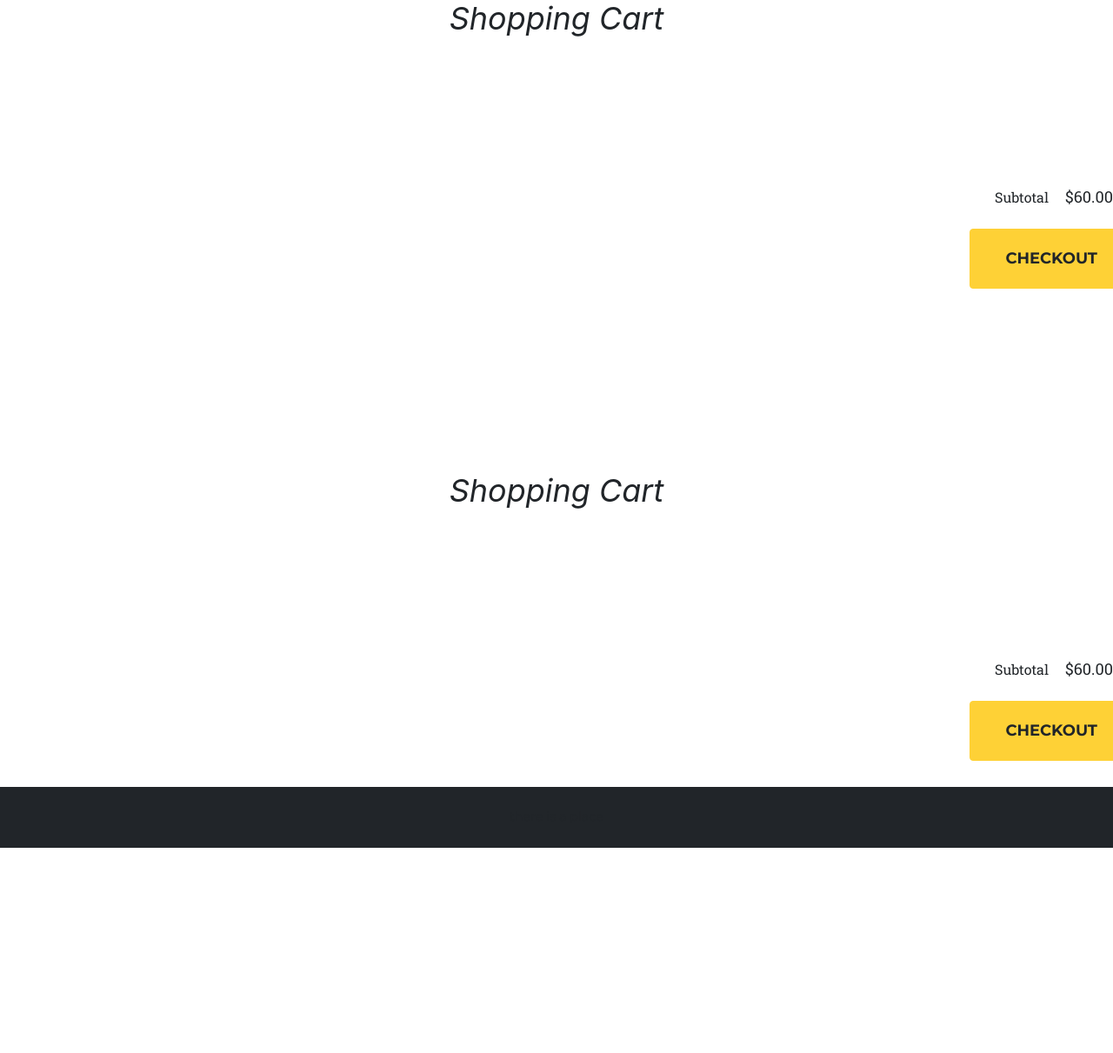
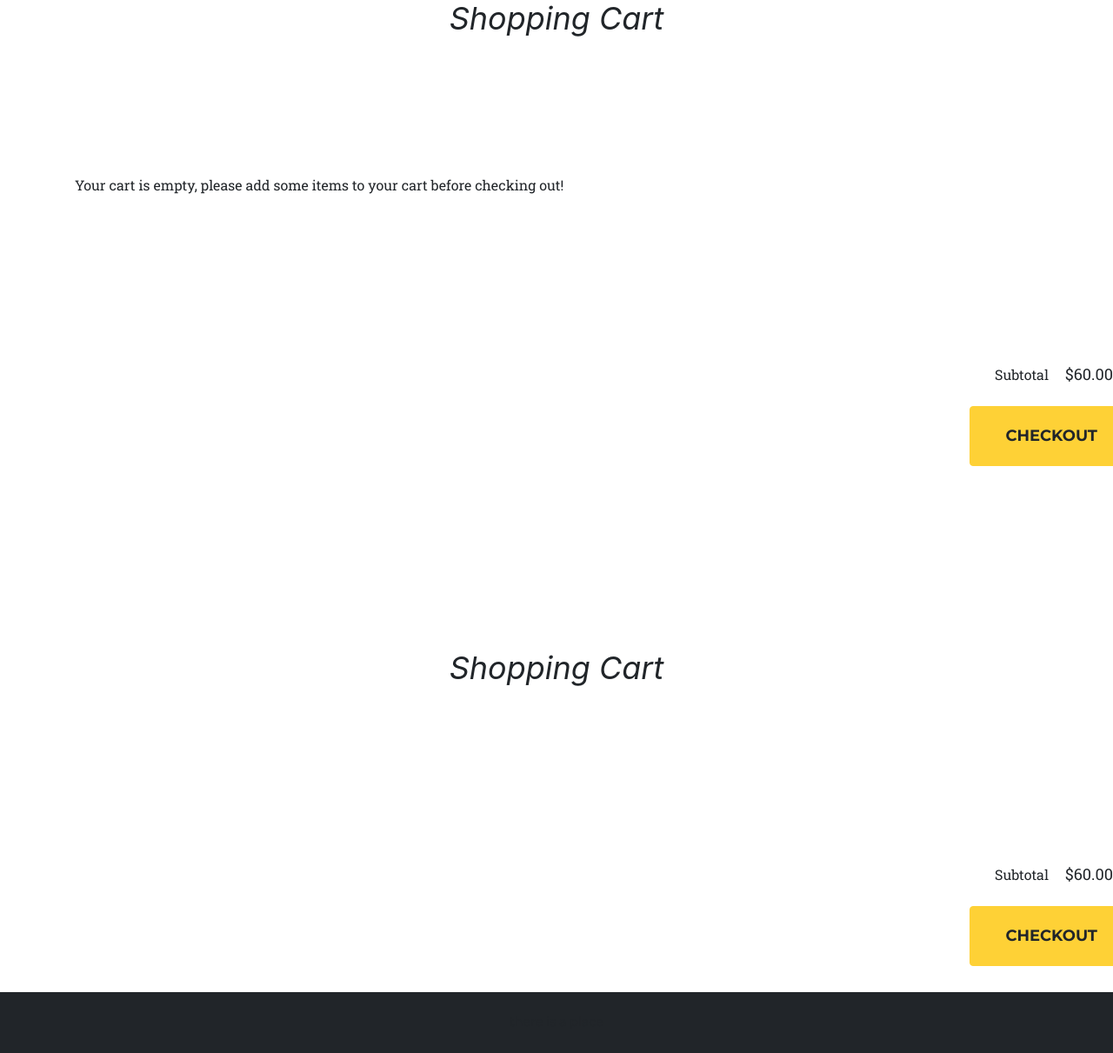
Before and after one commit to Syed-Owais-Ur-Rehman/EcommerceWebsite2, a Django app: page /shop/cart/ in a window 1280 px wide. Shown: the part 181-1392 px from the top of the page at 87% size. Before the commit the page ends 1156 px from the top, so only its background shows below. Run offline with Django 3.2, Linux system fonts and the light colour scheme; data comes from the database, SQL or seed files in the repository; some libraries are stand-ins or nearby versions; some web fonts are replaced.

Commit message:
Update cart.html

```diff
--- a/ecomweb/shop/templates/shop/cart.html
+++ b/ecomweb/shop/templates/shop/cart.html
@@ -132,48 +132,15 @@
         <!-- <a class="btn btn-primary btn-xl text-uppercase js-scroll-trigger" href="#services">Tell Me More</a> -->
         <!-- {% endif %} -->
 </header>
-<!-- {% for i in product %}
-<div class="container">
 
-    <h1 class="my-4">{{product.0.category}}</h1>
-    <div class="cartitemrow-itemtitle">
-        <span class="itemlabels">
-            <span>ITEM</span>
-        </span>
-        <div class="checkoutitemimage"></div>
-        <div class="checkoutitemdesc"></div>
-        <div class="cartitemrow-itemquantity">
-            <span class="itemlabels">
-                <span>QTY.</span>
-            </span>
-        </div>
-        <div class="cartitemrow-itemprice">
-            <span class="itemlabels">
-                <span>PRICE</span>
-            </span>
-        </div>
-    </div>
-    <div class="cartitemrow-itemlist" id="yui_3_17_2_1_1597301769396_261">
-        <div class="cartitemrow-remove">
-            <button class="button-itemremove" title="Remove Item" aria-label="Remove Item" data-test="remove-item">
-                <span aria-hidden="true">×</span></button>
-        </div>
-        <div class="checkoutitemimage">
-            <div class="cartitemrow-image"><img src="{{i.image.url}}" class="card-img-top" alt="..."></div>
-        </div>
-        <div class="checkoutitemdesc">
-            <div class="CartTableRow-itemTitle-1MDgZ">
-                <a href="https://hester-demo.squarespace.com/shop/lemons">item name</a>
-            </div>
-            <div style="opacity: 0.5;"></div>
-        </div>
-        <div class="cartitemrow-itemquantity">
-            <input type="text" pattern="[0-9]*" autocomplete="off" data-test="quantity-input"
-                class="quantity-stop item-quantity" value="6" style="width: 2rem;">
-        </div>
-        <div class="cartitemrow-itemprice">$60.00</div>
-    </div>
-{% endfor %} -->
+<!-- {% for i in product %} -->
+<div class="container" id="items">
+
+</div>
+<!-- {% endfor %} -->
+
+<!-- <input type="text" pattern="[0-9]*" autocomplete="off" data-test="quantity-input"
+            class="quantity-stop item-quantity" value="6" style="width: 2rem;"> -->
 
     <div class="cart-subtotal">
         <span style="font-size: 16px; margin-right: 15px;">
@@ -195,19 +162,32 @@
 {% block js %}
 <script>
 
-cart = JSON.parse(localStorage.getItem('cart'));
-
+if (localStorage.getItem('cart') == null) {
+    var cart = {};
+} else {
+    cart = JSON.parse(localStorage.getItem('cart'));
+}
 console.log(cart);
-
-
-if (cart[idstr] != undefined) {
-    for(i in cart) {
-        let name = cart[i];
+var sum = 0;
+if ($.isEmptyObject(cart)) {
+    //if object is empty
+    mystr = `<p>Your cart is empty, please add some items to your cart before checking out!</p>`
+    $('#items').append(mystr);
+} else {
+    for(item in cart) {
+        let itemstring = item;
+        let itemarray = itemstring.split(" % ")
+        let itemname = itemarray[0]
+        let itemcategory = itemarray[1]
+        let itemprice = itemarray[2]
+        let itemdesc = itemarray[3]
+        let itemimage = itemarray[4]
+        // console.log(itemcategory,itemname,itemprice)
         // let qty = cart[item][0];
         // sum = sum + qty;
         mystr = `<div class="container">
 
-<h1 class="my-4">{{product.0.category}}</h1>
+<h1 class="my-4">${itemcategory}</h1>
 <div class="cartitemrow-itemtitle">
     <span class="itemlabels">
         <span>ITEM</span>
@@ -231,20 +211,17 @@ if (cart[idstr] != undefined) {
             <span aria-hidden="true">×</span></button>
     </div>
     <div class="checkoutitemimage">
-        <div class="cartitemrow-image"><img src="{{i.image.url}}" class="card-img-top" alt="..."></div>
+        <div class="cartitemrow-image"><img src="${itemimage}" class="card-img-top" alt="..."></div>
     </div>
     <div class="checkoutitemdesc">
         <div class="CartTableRow-itemTitle-1MDgZ">
-            <a href="https://hester-demo.squarespace.com/shop/lemons">item name</a>
+            <a href="https://hester-demo.squarespace.com/shop/lemons">${itemname}</a>
         </div>
         <div style="opacity: 0.5;"></div>
     </div>
-    <div class="cartitemrow-itemquantity">
-        <input type="text" pattern="[0-9]*" autocomplete="off" data-test="quantity-input"
-            class="quantity-stop item-quantity" value="6" style="width: 2rem;">
-    </div>
-    <div class="cartitemrow-itemprice">$60.00</div>
-</div>`
+    <div class="cartitemrow-itemquantity">${itemdesc}</div>
+    <div class="cartitemrow-itemprice">$${itemprice}</div>
+`
         $('#items').append(mystr);
     }
 
```
